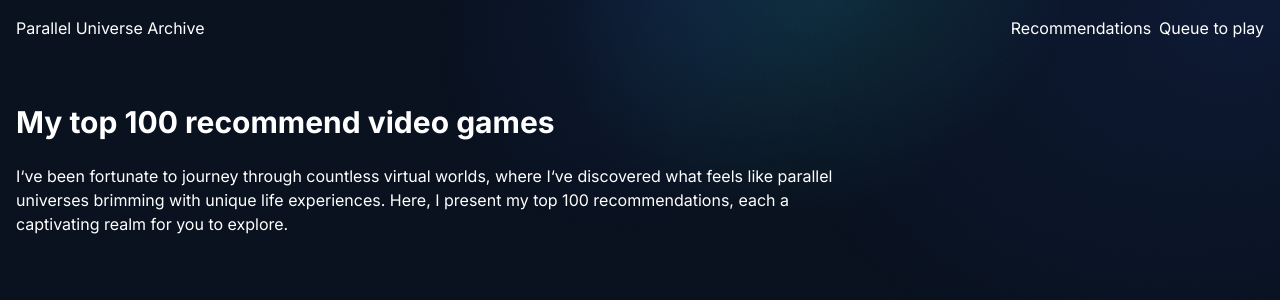
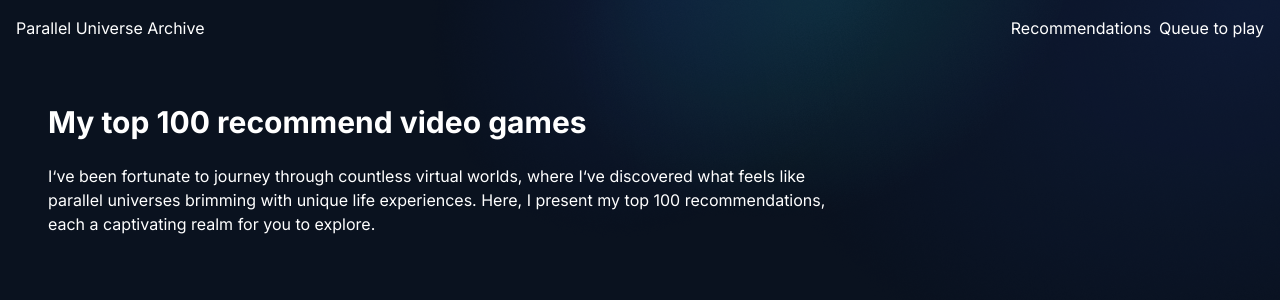
Before and after one commit to hessamkhoobkar/Parallel-Universe-Archive, a Next.js app: page / in a window 1280 px wide. Shown: the top 300 px of the page. Built offline with nearby package versions, Linux system fonts and the light colour scheme; no server answers; the database is empty.

Commit message:
Update main layout padding in RootLayout component

```diff
--- a/app/layout.tsx
+++ b/app/layout.tsx
@@ -20,7 +20,7 @@ export default function RootLayout({
       <body className={inter.className}>
         <div className="absolute inset-0 bg-no-repeat bg-auto bg-right-top body-gr-bg z-0"></div>
         <PageHeader />
-        <main className="flex min-h-screen flex-col items-start justify-start px-4 py-12 relative z-10">
+        <main className="flex min-h-screen flex-col items-start justify-start px-12 py-12 relative z-10">
           {children}
         </main>
       </body>
```
